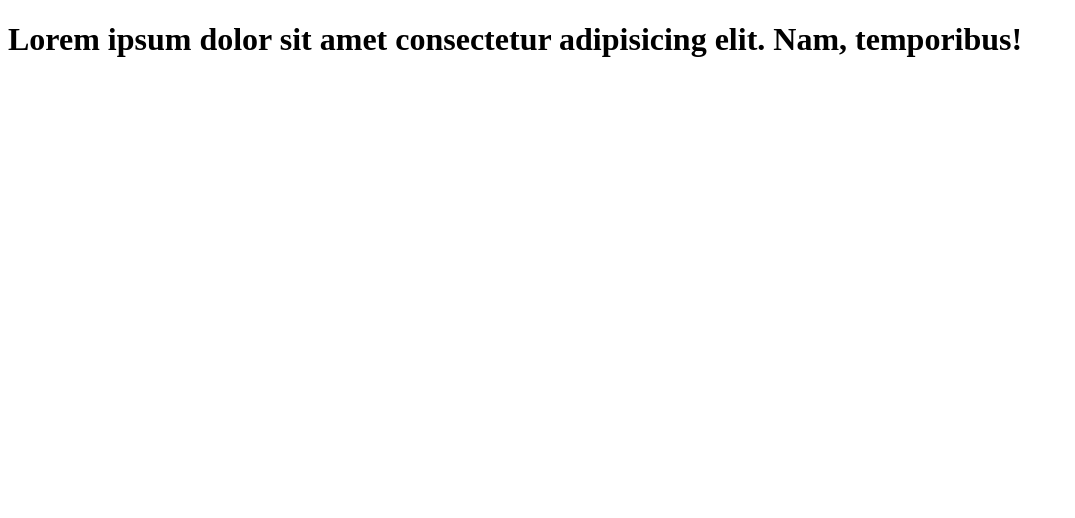
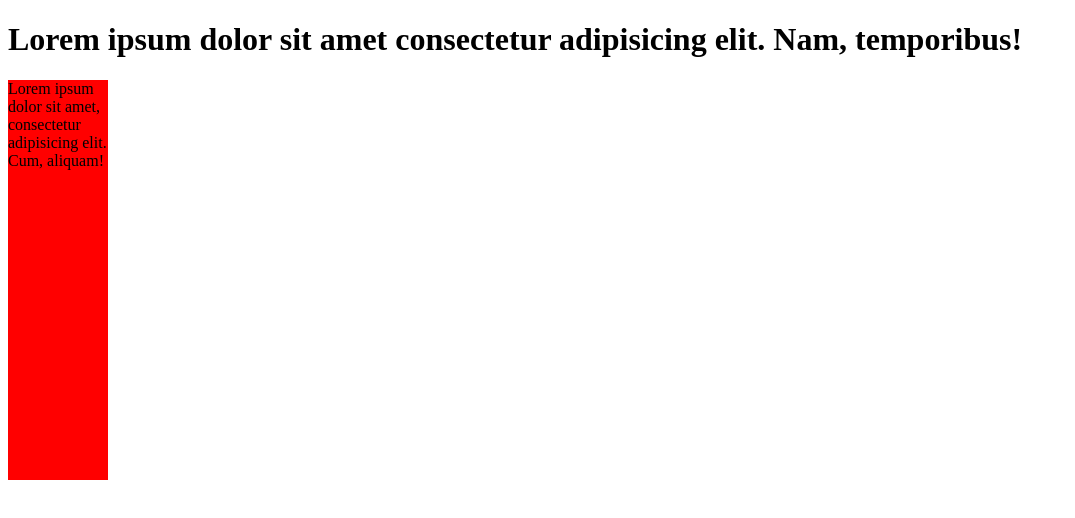
Before and after one commit to AntonBoreiko/test-git, a website built with Parcel: page index.html in a window 1280 px wide. Shown: the whole page, without its empty margins (0-1075 px from the left). Built offline with nearby package versions, Linux system fonts and the light colour scheme.

Commit message:
init project

```diff
--- a/index.html
+++ b/index.html
@@ -12,6 +12,10 @@
 
 <body>
   <h1>Lorem ipsum dolor sit amet consectetur adipisicing elit. Nam, temporibus!</h1>
+
+  <div class="content">
+    <p>Lorem ipsum dolor sit amet, consectetur adipisicing elit. Cum, aliquam!</p>
+  </div>
 </body>
 
 </html>
--- a/src/scss/app.scss
+++ b/src/scss/app.scss
@@ -0,0 +1,5 @@
+.content{
+  background: red;
+  width: 100px;
+  height: 400px;
+}
```
Also changed, not shown: package.json (+5 -5 lines), dist/index.html, 6 other files.
